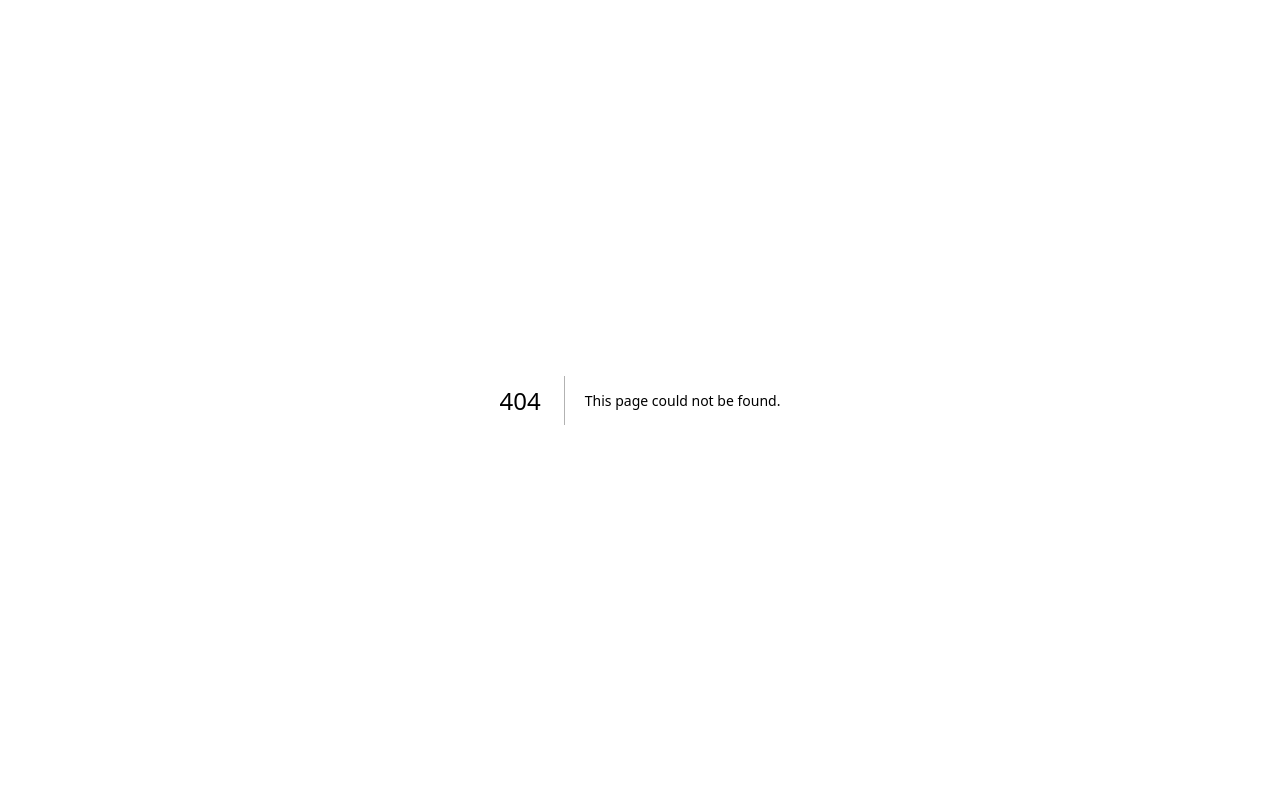
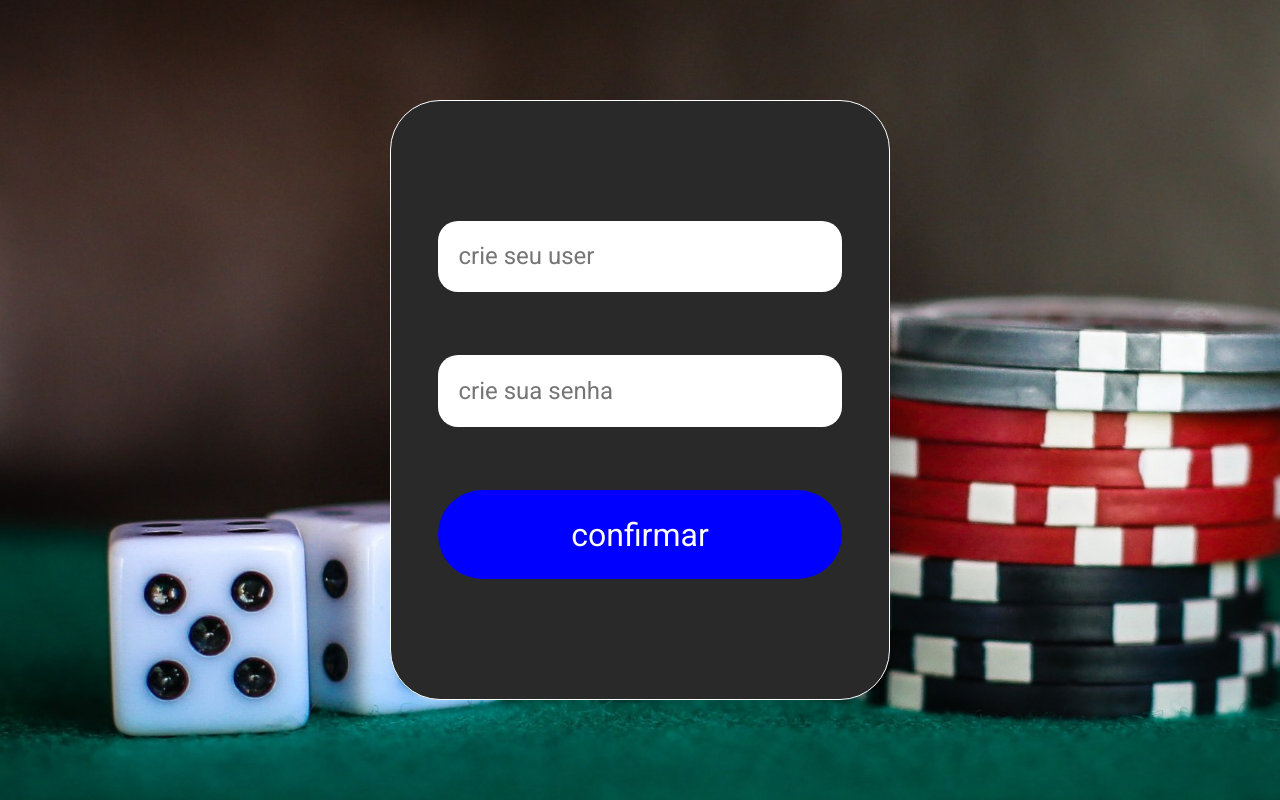
Before and after one commit to ewerton11/ewtbookmaker, a Next.js app in the folder web/: page /login/register in a window 1280 px wide. Before the commit this address had no page. Built offline with nearby package versions, Linux system fonts and the light colour scheme.

Commit message:
estilizaçao login

```diff
--- /dev/null
+++ b/web/src/pages/login/register/index.tsx
@@ -0,0 +1,88 @@
+import { useRouter } from "next/router"
+import { useForm } from "react-hook-form"
+import { yupResolver } from "@hookform/resolvers/yup"
+import * as yup from "yup"
+
+import { api } from "../../../lib/axios/axios"
+import { ContainerRegister } from "../../../styles/pages/login/register/style"
+
+import {
+  Buttom,
+  Container,
+  ContainerInputPassword,
+  ContainerInputUser,
+  Input,
+  Page,
+} from "../../../styles/pages/login/style"
+
+interface User {
+  user: string
+  password: string
+}
+
+const schema = yup
+  .object({
+    user: yup.string().required("user obrigatorio"),
+    password: yup.string().required("senha obrigatoria"),
+  })
+  .required()
+
+export default function Register() {
+  const router = useRouter()
+
+  const {
+    register,
+    handleSubmit,
+    formState: { errors },
+  } = useForm<User>({
+    resolver: yupResolver(schema),
+  })
+
+  // console.log(errors)
+
+  async function createUser(user: User) {
+    try {
+      await api.post("/user", {
+        name: `@${user.user}`,
+        password: user.password,
+      })
+
+      await alert(
+        "sua conta foi criada, você será redirecionado para a area de login"
+      )
+
+      router.push("/login")
+    } catch {
+      alert("Esse usuario ja existe")
+    }
+  }
+
+  return (
+    <>
+      <Page>
+        <Container onSubmit={handleSubmit(createUser)}>
+          <ContainerRegister>
+            <ContainerInputUser>
+              <Input
+                {...register("user")}
+                type="text"
+                minLength={3}
+                maxLength={10}
+                placeholder="crie seu user"
+              />
+            </ContainerInputUser>
+            <ContainerInputPassword>
+              <Input
+                {...register("password")}
+                type="password"
+                minLength={3}
+                placeholder="crie sua senha"
+              />
+            </ContainerInputPassword>
+            <Buttom type="submit">confirmar</Buttom>
+          </ContainerRegister>
+        </Container>
+      </Page>
+    </>
+  )
+}
--- /dev/null
+++ b/web/src/styles/pages/login/register/style.ts
@@ -0,0 +1,10 @@
+import styled from "styled-components"
+
+export const ContainerRegister = styled.div`
+  width: 90%;
+  height: 60%;
+  display: flex;
+  flex-direction: column;
+  justify-content: space-between;
+  align-items: center;
+`
```
